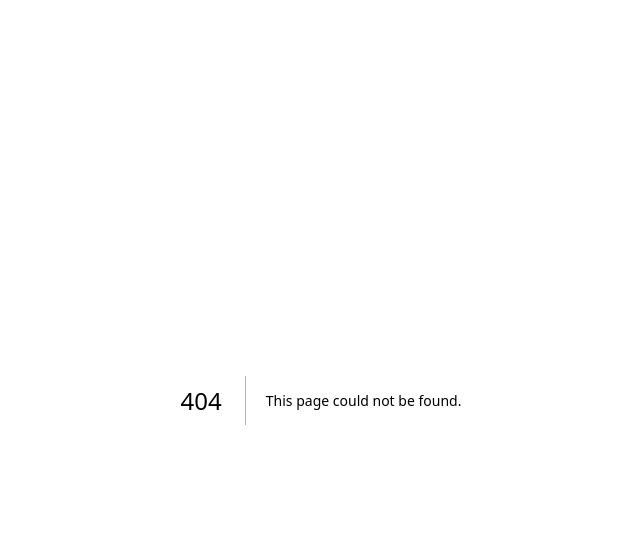
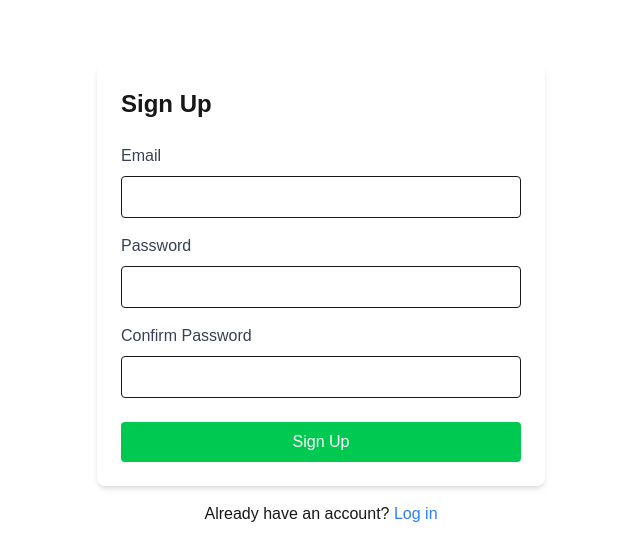
Before and after one commit to perryfardella/fucket-list, a Next.js app: page /signup in a window 1280 px wide. Before the commit this address had no page. Shown: the top 560 px of the page, without its empty margins (319-959 px from the left). Built offline with nearby package versions, Linux system fonts and the light colour scheme; no server answers.

Commit message:
Add basic supabase auth

```diff
--- /dev/null
+++ b/app/components/LoginForm.tsx
@@ -0,0 +1,70 @@
+"use client";
+
+import { useState } from "react";
+import { useAuth } from "../context/AuthContext";
+
+export default function LoginForm() {
+  const [email, setEmail] = useState("");
+  const [password, setPassword] = useState("");
+  const [error, setError] = useState<string | null>(null);
+  const [loading, setLoading] = useState(false);
+  const { signIn } = useAuth();
+
+  const handleSubmit = async (e: React.FormEvent) => {
+    e.preventDefault();
+    setError(null);
+    setLoading(true);
+
+    try {
+      await signIn(email, password);
+    } catch (error) {
+      setError((error as Error).message);
+    } finally {
+      setLoading(false);
+    }
+  };
+
+  return (
+    <div className="max-w-md mx-auto mt-8 p-6 bg-white rounded-lg shadow-md">
+      <h2 className="text-2xl font-bold mb-6">Log In</h2>
+      {error && (
+        <div className="mb-4 p-3 bg-red-100 text-red-700 rounded">{error}</div>
+      )}
+      <form onSubmit={handleSubmit}>
+        <div className="mb-4">
+          <label className="block text-gray-700 mb-2" htmlFor="email">
+            Email
+          </label>
+          <input
+            id="email"
+            type="email"
+            value={email}
+            onChange={(e) => setEmail(e.target.value)}
+            className="w-full p-2 border rounded"
+            required
+          />
+        </div>
+        <div className="mb-6">
+          <label className="block text-gray-700 mb-2" htmlFor="password">
+            Password
+          </label>
+          <input
+            id="password"
+            type="password"
+            value={password}
+            onChange={(e) => setPassword(e.target.value)}
+            className="w-full p-2 border rounded"
+            required
+          />
+        </div>
+        <button
+          type="submit"
+          disabled={loading}
+          className="w-full bg-blue-500 text-white py-2 px-4 rounded hover:bg-blue-600 disabled:bg-blue-300"
+        >
+          {loading ? "Logging in..." : "Log In"}
+        </button>
+      </form>
+    </div>
+  );
+}
--- /dev/null
+++ b/app/components/SignupForm.tsx
@@ -0,0 +1,90 @@
+"use client";
+
+import { useState } from "react";
+import { useAuth } from "../context/AuthContext";
+
+export default function SignupForm() {
+  const [email, setEmail] = useState("");
+  const [password, setPassword] = useState("");
+  const [confirmPassword, setConfirmPassword] = useState("");
+  const [error, setError] = useState<string | null>(null);
+  const [loading, setLoading] = useState(false);
+  const { signUp } = useAuth();
+
+  const handleSubmit = async (e: React.FormEvent) => {
+    e.preventDefault();
+    setError(null);
+
+    if (password !== confirmPassword) {
+      setError("Passwords don't match");
+      return;
+    }
+
+    setLoading(true);
+
+    try {
+      await signUp(email, password);
+    } catch (error) {
+      setError((error as Error).message);
+    } finally {
+      setLoading(false);
+    }
+  };
+
+  return (
+    <div className="max-w-md mx-auto mt-8 p-6 bg-white rounded-lg shadow-md">
+      <h2 className="text-2xl font-bold mb-6">Sign Up</h2>
+      {error && (
+        <div className="mb-4 p-3 bg-red-100 text-red-700 rounded">{error}</div>
+      )}
+      <form onSubmit={handleSubmit}>
+        <div className="mb-4">
+          <label className="block text-gray-700 mb-2" htmlFor="email">
+            Email
+          </label>
+          <input
+            id="email"
+            type="email"
+            value={email}
+            onChange={(e) => setEmail(e.target.value)}
+            className="w-full p-2 border rounded"
+            required
+          />
+        </div>
+        <div className="mb-4">
+          <label className="block text-gray-700 mb-2" htmlFor="password">
+            Password
+          </label>
+          <input
+            id="password"
+            type="password"
+            value={password}
+            onChange={(e) => setPassword(e.target.value)}
+            className="w-full p-2 border rounded"
+            required
+          />
+        </div>
+        <div className="mb-6">
+          <label className="block text-gray-700 mb-2" htmlFor="confirmPassword">
+            Confirm Password
+          </label>
+          <input
+            id="confirmPassword"
+            type="password"
+            value={confirmPassword}
+            onChange={(e) => setConfirmPassword(e.target.value)}
+            className="w-full p-2 border rounded"
+            required
+          />
+        </div>
+        <button
+          type="submit"
+          disabled={loading}
+          className="w-full bg-green-500 text-white py-2 px-4 rounded hover:bg-green-600 disabled:bg-green-300"
+        >
+          {loading ? "Signing up..." : "Sign Up"}
+        </button>
+      </form>
+    </div>
+  );
+}
--- /dev/null
+++ b/app/context/AuthContext.tsx
@@ -0,0 +1,105 @@
+"use client";
+
+import { createContext, useContext, useEffect, useState } from "react";
+import { supabase } from "../lib/supabase";
+import { Session, User } from "@supabase/supabase-js";
+import { useRouter } from "next/navigation";
+
+type AuthContextType = {
+  user: User | null;
+  session: Session | null;
+  isLoading: boolean;
+  signUp: (email: string, password: string) => Promise<void>;
+  signIn: (email: string, password: string) => Promise<void>;
+  signOut: () => Promise<void>;
+};
+
+const AuthContext = createContext<AuthContextType | undefined>(undefined);
+
+export function AuthProvider({ children }: { children: React.ReactNode }) {
+  const [user, setUser] = useState<User | null>(null);
+  const [session, setSession] = useState<Session | null>(null);
+  const [isLoading, setIsLoading] = useState(true);
+  const router = useRouter();
+
+  useEffect(() => {
+    const setData = async () => {
+      const {
+        data: { session },
+        error,
+      } = await supabase.auth.getSession();
+      if (error) {
+        console.error(error);
+        setIsLoading(false);
+        return;
+      }
+
+      setSession(session);
+      setUser(session?.user ?? null);
+      setIsLoading(false);
+    };
+
+    const {
+      data: { subscription },
+    } = supabase.auth.onAuthStateChange((_event, session) => {
+      setSession(session);
+      setUser(session?.user ?? null);
+    });
+
+    setData();
+
+    return () => {
+      subscription.unsubscribe();
+    };
+  }, []);
+
+  const signUp = async (email: string, password: string) => {
+    const { error } = await supabase.auth.signUp({
+      email,
+      password,
+    });
+
+    if (error) {
+      throw error;
+    }
+
+    router.push("/dashboard");
+  };
+
+  const signIn = async (email: string, password: string) => {
+    const { error } = await supabase.auth.signInWithPassword({
+      email,
+      password,
+    });
+
+    if (error) {
+      throw error;
+    }
+
+    router.push("/dashboard");
+  };
+
+  const signOut = async () => {
+    await supabase.auth.signOut();
+    router.push("/");
+  };
+
+  const value = {
+    user,
+    session,
+    isLoading,
+    signUp,
+    signIn,
+    signOut,
+  };
+
+  return <AuthContext.Provider value={value}>{children}</AuthContext.Provider>;
+}
+
+export function useAuth() {
+  const context = useContext(AuthContext);
+  if (context === undefined) {
+    throw new Error("useAuth must be used within an AuthProvider");
+  }
+  return context;
+}
--- /dev/null
+++ b/app/dashboard/page.tsx
@@ -0,0 +1,42 @@
+"use client";
+
+import { useAuth } from "../context/AuthContext";
+import { useRouter } from "next/navigation";
+import { useEffect } from "react";
+
+export default function Dashboard() {
+  const { user, isLoading, signOut } = useAuth();
+  const router = useRouter();
+
+  useEffect(() => {
+    if (!isLoading && !user) {
+      router.push("/login");
+    }
+  }, [user, isLoading, router]);
+
+  if (isLoading) {
+    return <div className="text-center p-8">Loading...</div>;
+  }
+
+  if (!user) {
+    return null; // Will redirect in the useEffect
+  }
+
+  return (
+    <div className="container mx-auto px-4 py-8">
+      <h1 className="text-3xl font-bold mb-6">Your Fucket List Dashboard</h1>
+      <div className="bg-white p-6 rounded-lg shadow-md">
+        <p className="mb-4">Welcome, {user.email}!</p>
+        <p className="mb-6">
+          This is where you'll track all your stretch goals.
+        </p>
+        <button
+          onClick={() => signOut()}
+          className="bg-red-500 text-white py-2 px-4 rounded hover:bg-red-600"
+        >
+          Sign Out
+        </button>
+      </div>
+    </div>
+  );
+}
--- a/app/layout.tsx
+++ b/app/layout.tsx
@@ -2,6 +2,7 @@ import type { Metadata } from "next";
 import { Geist, Geist_Mono } from "next/font/google";
 import "./globals.css";
 import { Analytics } from "@vercel/analytics/react";
+import { AuthProvider } from "./context/AuthContext";
 
 const geistSans = Geist({
   variable: "--font-geist-sans",
@@ -28,7 +29,7 @@ export default function RootLayout({
       <body
         className={`${geistSans.variable} ${geistMono.variable} antialiased`}
       >
-        {children}
+        <AuthProvider>{children}</AuthProvider>
         <Analytics />
       </body>
     </html>
--- /dev/null
+++ b/app/lib/supabase.ts
@@ -0,0 +1,6 @@
+import { createClient } from "@supabase/supabase-js";
+
+const supabaseUrl = process.env.NEXT_PUBLIC_SUPABASE_URL!;
+const supabaseAnonKey = process.env.NEXT_PUBLIC_SUPABASE_ANON_KEY!;
+
+export const supabase = createClient(supabaseUrl, supabaseAnonKey);
--- /dev/null
+++ b/app/login/page.tsx
@@ -0,0 +1,16 @@
+import LoginForm from "../components/LoginForm";
+import Link from "next/link";
+
+export default function LoginPage() {
+  return (
+    <div className="container mx-auto px-4 py-8">
+      <LoginForm />
+      <p className="text-center mt-4">
+        Don&apos;t have an account?{" "}
+        <Link href="/signup" className="text-blue-500 hover:underline">
+          Sign up
+        </Link>
+      </p>
+    </div>
+  );
+}
--- a/app/page.tsx
+++ b/app/page.tsx
@@ -1,3 +1,5 @@
+import Link from "next/link";
+
 export default function Home() {
   return (
     <div>
@@ -13,8 +15,16 @@ export default function Home() {
           This website is built upon the &apos;Fuck It List&apos; concept that
           was created by Jesse Itzler
         </p>
-        <button>Log in</button>
-        <button>Sign up</button>
+        <Link href="/login">
+          <button className="bg-blue-500 text-white py-2 px-4 rounded mr-4 hover:bg-blue-600">
+            Log in
+          </button>
+        </Link>
+        <Link href="/signup">
+          <button className="bg-green-500 text-white py-2 px-4 rounded hover:bg-green-600">
+            Sign up
+          </button>
+        </Link>
       </main>
       <footer></footer>
     </div>
--- /dev/null
+++ b/app/signup/page.tsx
@@ -0,0 +1,16 @@
+import SignupForm from "../components/SignupForm";
+import Link from "next/link";
+
+export default function SignupPage() {
+  return (
+    <div className="container mx-auto px-4 py-8">
+      <SignupForm />
+      <p className="text-center mt-4">
+        Already have an account?{" "}
+        <Link href="/login" className="text-blue-500 hover:underline">
+          Log in
+        </Link>
+      </p>
+    </div>
+  );
+}
```
